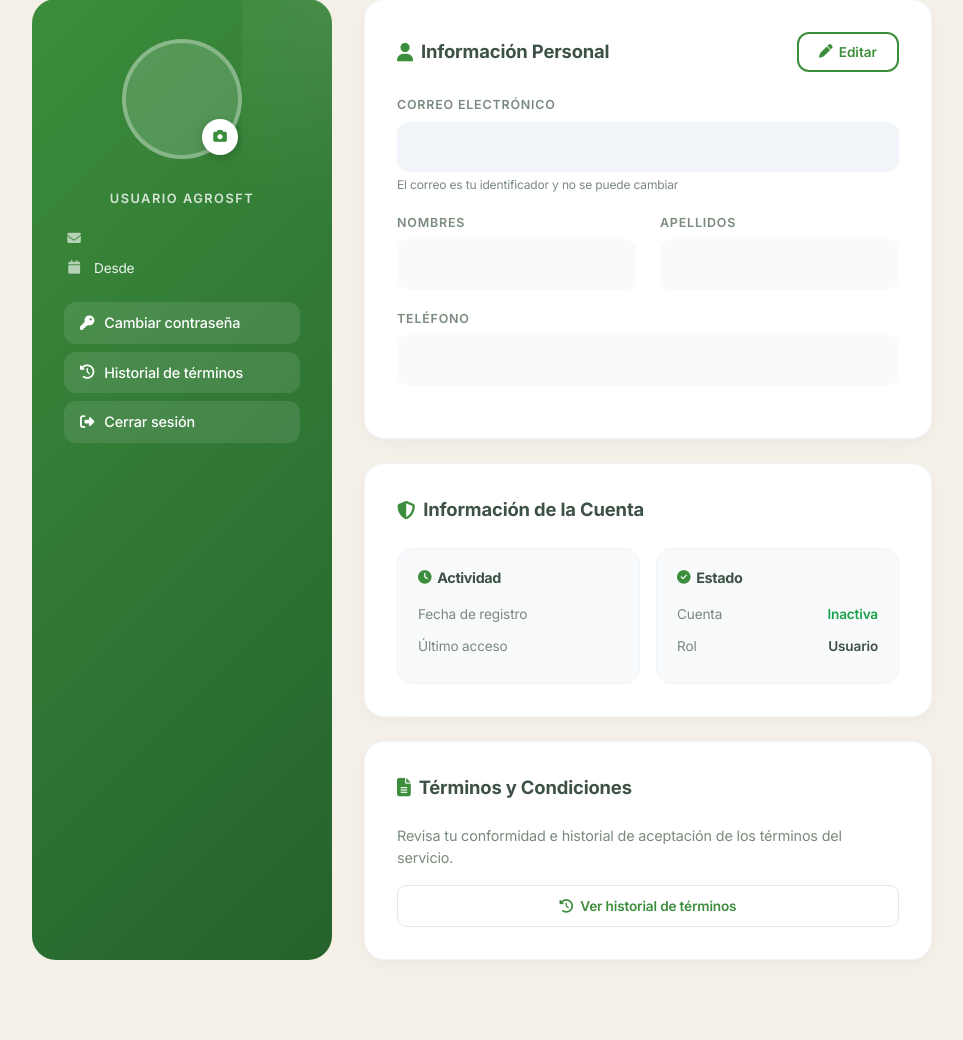
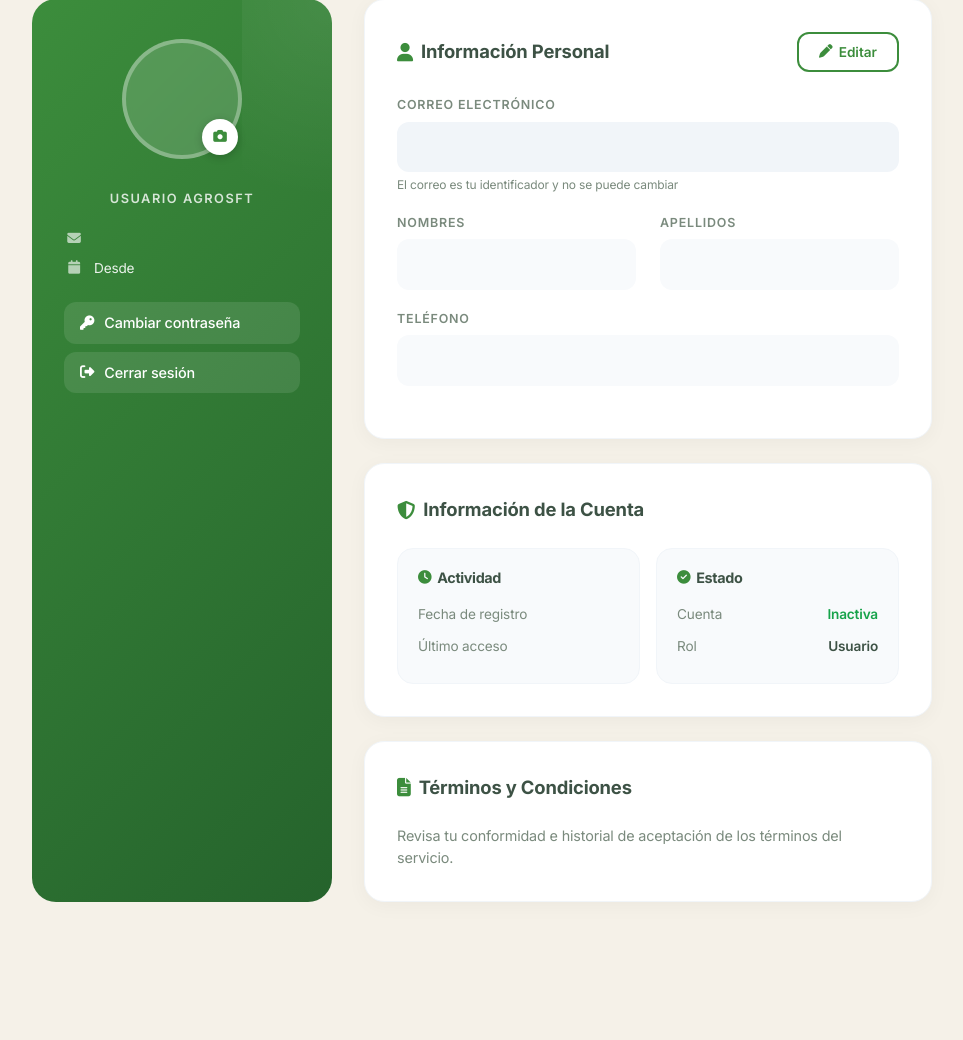
Before and after one commit to danieldavid-23/agrosft, a Django app: template apps/usuarios/templates/usuarios/perfil.html in a window 1280 px wide. Shown: the part 57-1097 px from the top of the page, without its empty margins (158-1121 px from the left). After the commit the page ends 959 px from the top, so only its background shows below. Run offline with Django 5.2, Linux system fonts and the light colour scheme; the template is opened without the code that fills it, so the values that code supplies are empty.

Commit message:
Small changes

```diff
--- a/apps/usuarios/templates/usuarios/perfil.html
+++ b/apps/usuarios/templates/usuarios/perfil.html
@@ -464,9 +464,6 @@
                 <a href="{% url 'usuarios:cambiar_password' %}" class="sidebar-action-btn">
                     <i class="fas fa-key"></i> Cambiar contraseña
                 </a>
-                <a href="{% url 'usuarios:historial' %}" class="sidebar-action-btn">
-                    <i class="fas fa-history"></i> Historial de términos
-                </a>
                 <a href="{% url 'usuarios:logout' %}" class="sidebar-action-btn danger" onclick="event.preventDefault(); document.getElementById('logout-form-sidebar').submit();">
                     <i class="fas fa-sign-out-alt"></i> Cerrar sesión
                 </a>
@@ -580,12 +577,9 @@
                         <i class="fas fa-file-alt"></i> Términos y Condiciones
                     </div>
                 </div>
-                <p style="color: var(--text-muted); font-size: 0.9rem; margin-bottom: 1rem;">
+                <p style="color: var(--text-muted); font-size: 0.9rem; margin-bottom: 0;">
                     Revisa tu conformidad e historial de aceptación de los términos del servicio.
                 </p>
-                <a href="{% url 'usuarios:historial' %}" class="info-card-link">
-                    <i class="fas fa-history me-1"></i> Ver historial de términos
-                </a>
             </div>
         </div>
     </div>
--- a/apps/usuarios/templates/usuarios/terminos.html
+++ b/apps/usuarios/templates/usuarios/terminos.html
@@ -40,9 +40,6 @@
                                         <span class="fw-semibold">Has aceptado formalmente los términos y condiciones vigentes.</span>
                                     </div>
                                     <div class="d-flex flex-wrap justify-content-center gap-3">
-                                        <a href="{% url 'usuarios:historial' %}" class="btn btn-outline-success px-4 py-2 fw-semibold" style="border-radius: 8px;">
-                                            <i class="fas fa-history me-2"></i> Ver mi Historial
-                                        </a>
                                         <a href="/" class="btn btn-secondary px-4 py-2" style="border-radius: 8px;">Volver al Inicio</a>
                                     </div>
                                 {% else %}
--- a/apps/ventas/templates/ventas/carrito/detalle.html
+++ b/apps/ventas/templates/ventas/carrito/detalle.html
@@ -88,9 +88,6 @@
         </div>
 
         <div class="card-footer bg-transparent border-top-0 pb-4 px-4 d-flex justify-content-end gap-3 flex-wrap">
-            <a href="{% url 'ventas:carrito_checkout_venta' %}" class="btn rounded-pill px-4 py-2 fw-bold shadow-sm d-flex align-items-center" style="background-color: var(--secondary-color); color: white; border-color: var(--secondary-color);" onmouseover="this.style.backgroundColor='#D97A30'; this.style.borderColor='#D97A30'" onmouseout="this.style.backgroundColor='var(--secondary-color)'; this.style.borderColor='var(--secondary-color)'">
-                <i class="fas fa-hand-holding-dollar me-2 fs-5"></i>Venta Directa
-            </a>
             <a href="{% url 'facturacion:crear_factura' %}" class="btn rounded-pill px-4 py-2 fw-bold shadow-sm d-flex align-items-center text-white" style="background-color: var(--primary-color); border-color: var(--primary-color);" onmouseover="this.style.backgroundColor='var(--primary-hover)'; this.style.borderColor='var(--primary-hover)'" onmouseout="this.style.backgroundColor='var(--primary-color)'; this.style.borderColor='var(--primary-color)'">
                 <i class="fas fa-file-invoice me-2 fs-5"></i>Generar Factura
             </a>
--- a/frontend/src/carrito/CarritoApp.vue
+++ b/frontend/src/carrito/CarritoApp.vue
@@ -122,9 +122,6 @@ async function eliminarItem(item) {
       </div>
 
       <div class="card-footer bg-transparent border-top-0 pb-4 px-4 d-flex justify-content-end gap-3 flex-wrap">
-        <a :href="urls.checkout_venta" class="btn btn-success rounded-pill px-4 py-2 fw-bold shadow-sm d-flex align-items-center">
-          <i class="fas fa-hand-holding-dollar me-2 fs-5"></i>Venta Directa
-        </a>
         <a :href="urls.checkout" class="btn btn-primary rounded-pill px-4 py-2 fw-bold shadow-sm d-flex align-items-center">
           <i class="fas fa-clipboard-check me-2 fs-5"></i>Crear Solicitud de Compra
         </a>
--- a/frontend/src/layout/NavbarApp.vue
+++ b/frontend/src/layout/NavbarApp.vue
@@ -107,8 +107,6 @@ function dismissToast(id) {
               </li>
 
             <li class="nav-item ms-lg-2 mt-2 mt-lg-0 d-flex align-items-center">
-
-            <li class="nav-item ms-lg-2 mt-2 mt-lg-0 d-flex align-items-center">
                 <a class="btn btn-outline-secondary border-0 rounded-circle position-relative p-2" :href="urls.carrito" title="Carrito de Compras">
                   <i class="fas fa-shopping-cart fs-5"></i>
                   <span v-if="cart_count > 0" class="position-absolute top-0 start-100 translate-middle badge rounded-pill bg-danger" style="font-size: 0.6rem;">
@@ -125,7 +123,6 @@ function dismissToast(id) {
               </a>
               <ul class="dropdown-menu dropdown-menu-end shadow border-0" :class="{ show: showDropdown }" style="border-radius: var(--radius-md);">
                 <li><a class="dropdown-item py-2" :href="urls.perfil"><i class="fas fa-id-card fa-fw text-muted me-2"></i> Mi Perfil</a></li>
-                <li><a class="dropdown-item py-2" :href="urls.historial"><i class="fas fa-history fa-fw text-muted me-2"></i> Mi historial</a></li>
                 <li><a class="dropdown-item py-2" :href="urls.cambiar_password"><i class="fas fa-key fa-fw text-muted me-2"></i> Seguridad</a></li>
                 <li><a class="dropdown-item py-2" :href="urls.facturacion_historial"><i class="fas fa-file-invoice-dollar fa-fw text-muted me-2"></i> Mis Facturas</a></li>
                 <li><hr class="dropdown-divider"></li>
```
Also changed, not shown: apps/usuarios/forms/auth_forms.py (+6 -6 lines), docs/CHANGELOG.md, media/productos/Darwin_tj5r6Np.jpg (added), package-lock.json.
